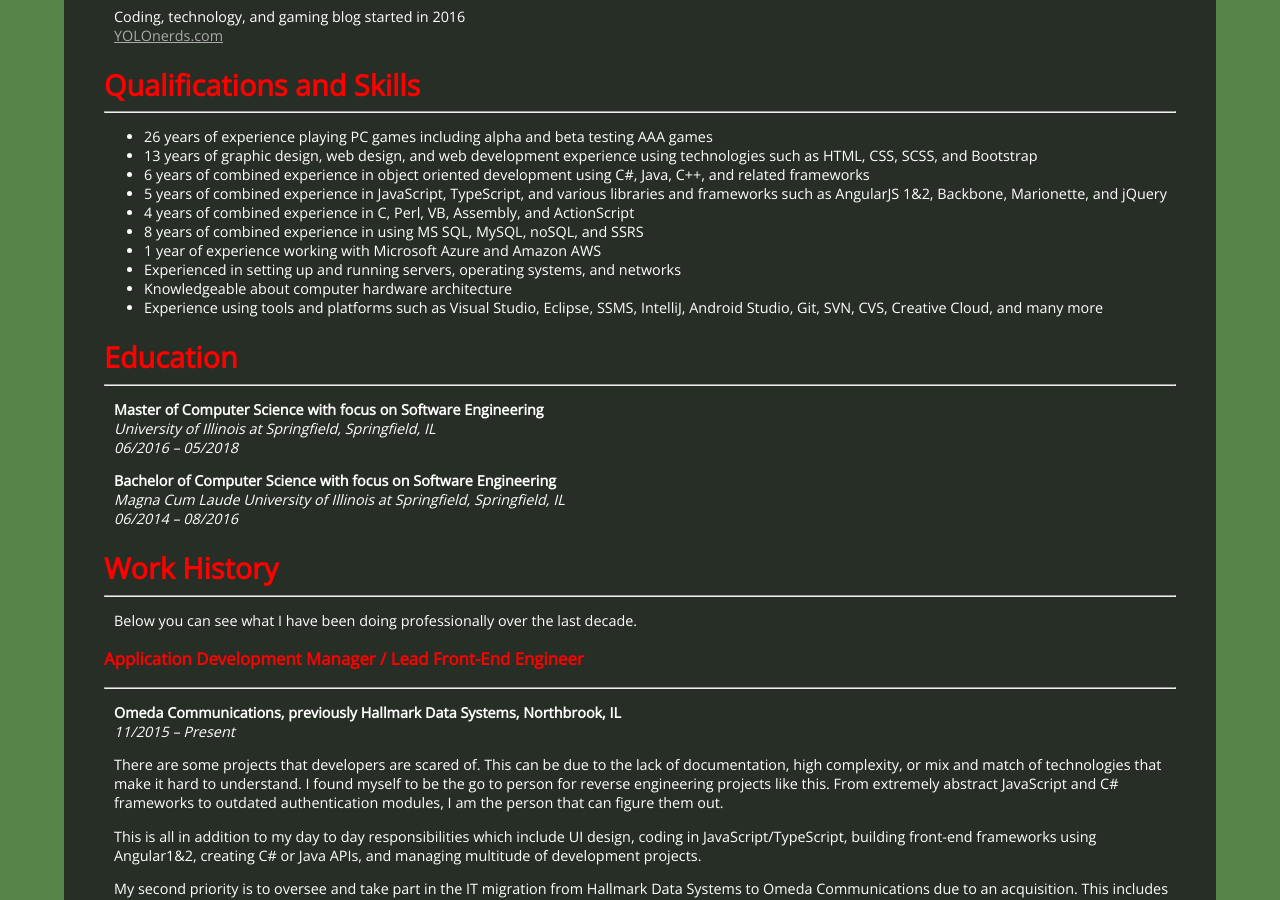
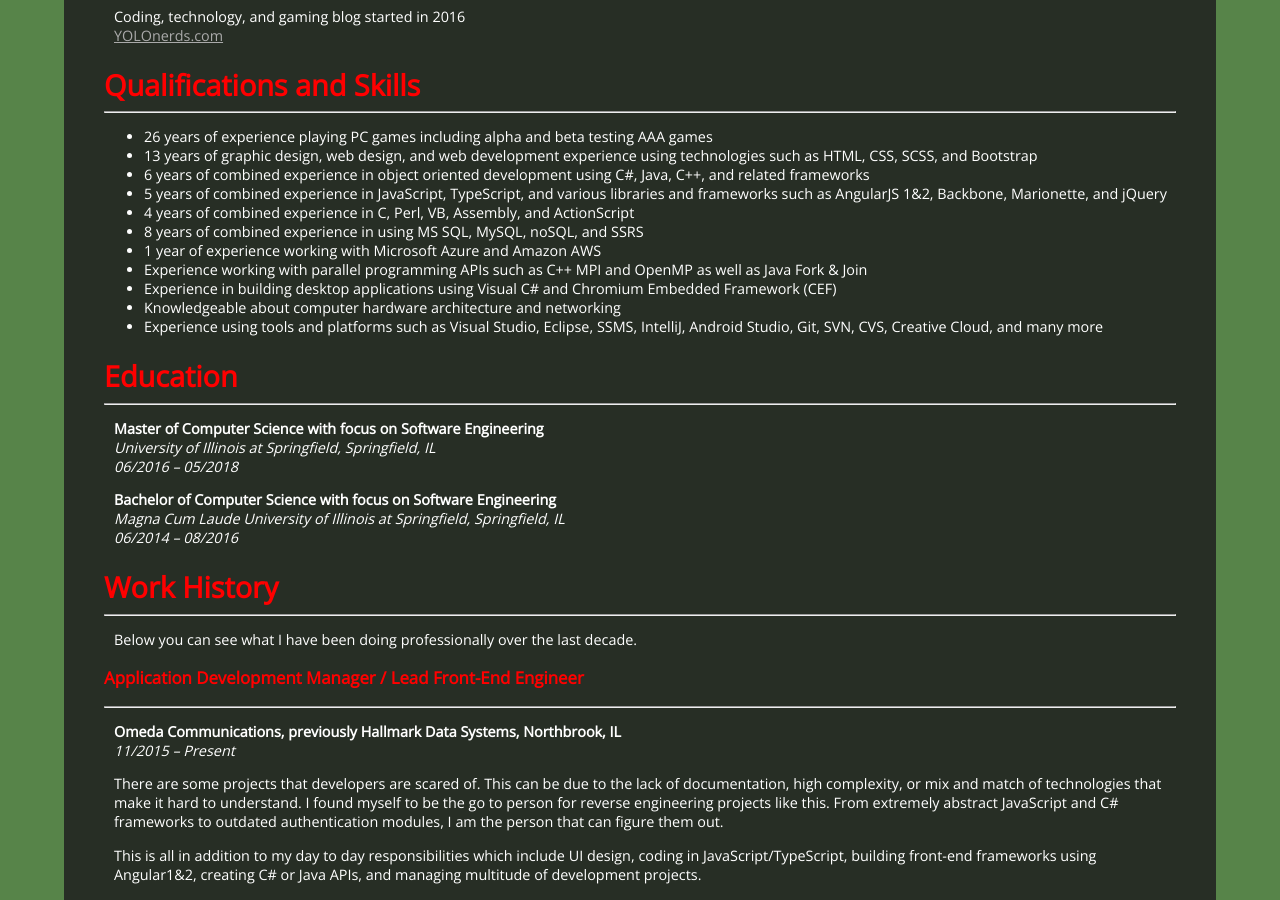
Before and after one commit to lzychowski/lzychowski.github.io, a Jekyll site: the page built from about.md, in a window 1280 px wide and 900 px high, scrolled down 1263 px. Built offline with Jekyll 4.4.1, drawn with Linux system fonts in a browser that asks for light colours; nearby versions of some CDN libraries.

Commit message:
added about

```diff
--- a/about.md
+++ b/about.md
@@ -47,8 +47,9 @@ Coding, technology, and gaming blog started in 2016
 - 4 years of combined experience in C, Perl, VB, Assembly, and ActionScript
 - 8 years of combined experience in using MS SQL, MySQL, noSQL, and SSRS
 - 1 year of experience working with Microsoft Azure and Amazon AWS
-- Experienced in setting up and running servers, operating systems, and networks
-- Knowledgeable about computer hardware architecture
+- Experience working with parallel programming APIs such as C++ MPI and OpenMP as well as Java Fork & Join
+- Experience in building desktop applications using Visual C# and Chromium Embedded Framework (CEF)
+- Knowledgeable about computer hardware architecture and networking
 - Experience using tools and platforms such as Visual Studio, Eclipse, SSMS, IntelliJ, Android Studio, Git, SVN, CVS, Creative Cloud, and many more
 
 # Education
```
